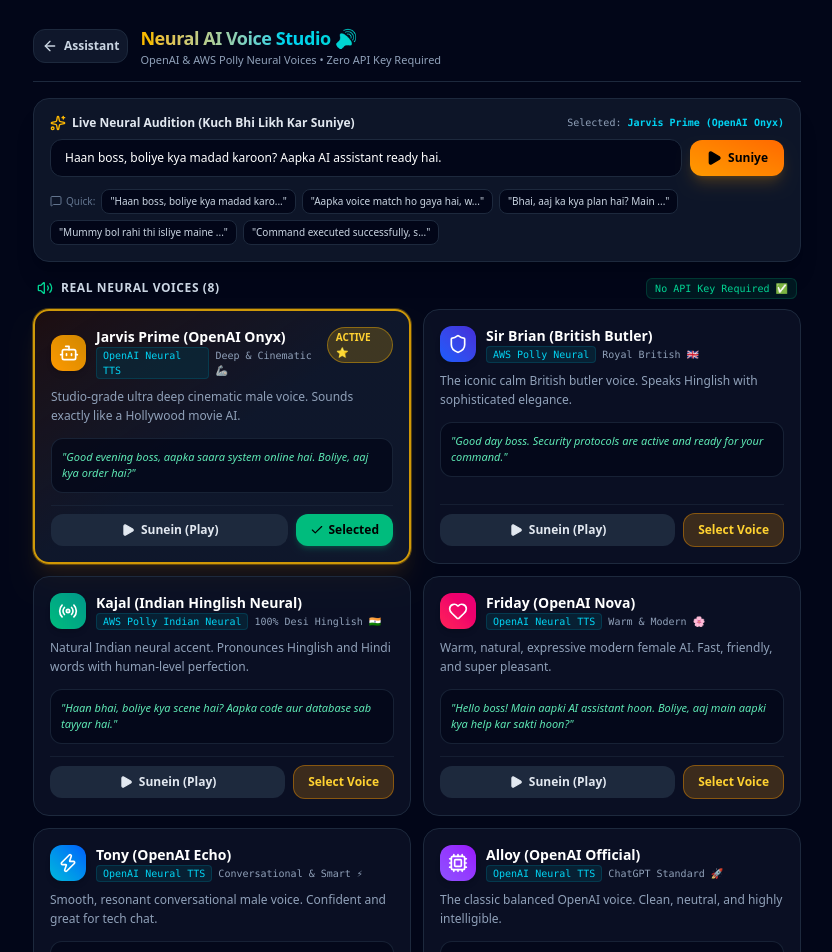
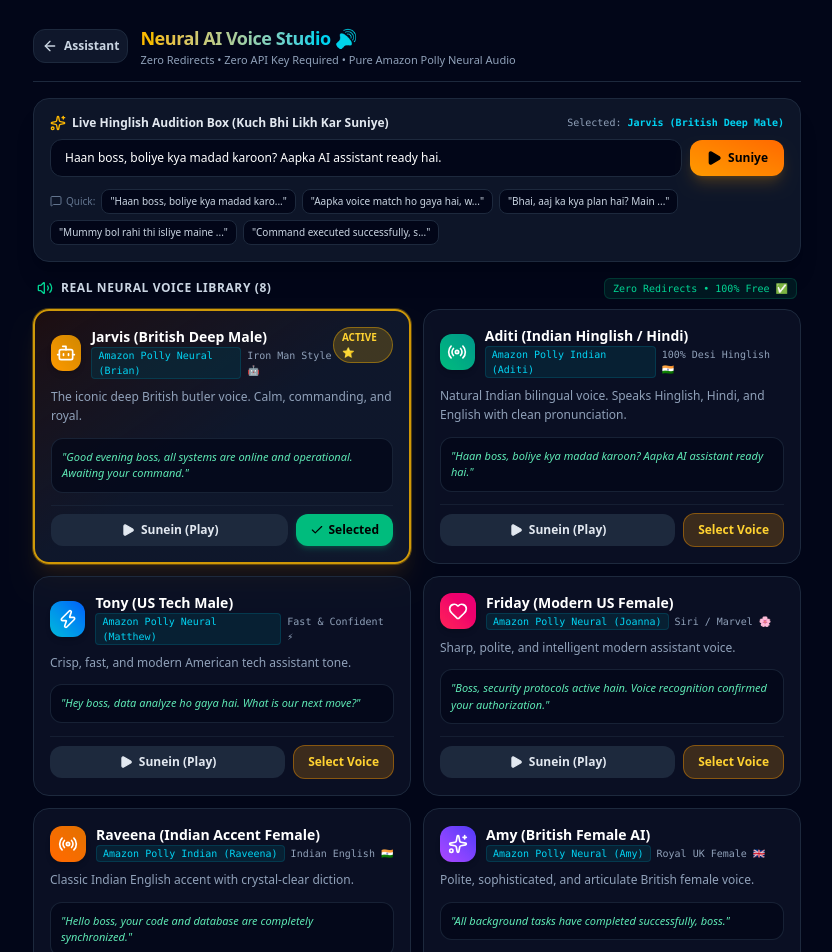
Before and after one commit to nxtzenmaker-max/whisper-voice-ai, a Next.js app: page /voices in a window 1280 px wide. Shown: the top 952 px of the page, without its empty margins (223-1055 px from the left). Built offline with nearby package versions, Linux system fonts and the light colour scheme.

Commit message:
fix: replace puter.js with server-side Amazon Polly TTS proxy to eliminate app redirects

```diff
--- a/app/api/tts/route.ts
+++ b/app/api/tts/route.ts
@@ -3,33 +3,68 @@
 export async function GET(req: NextRequest) {
   try {
     const url = new URL(req.url);
-    const text = url.searchParams.get('text') || 'Hello boss, Jarvis online.';
-    const lang = url.searchParams.get('lang') || 'en-GB';
+    const text = url.searchParams.get('text') || 'Hello boss, all systems online.';
+    const voice = url.searchParams.get('voice') || 'Brian';
 
-    // Google Translate TTS Public Endpoint
-    const ttsUrl = `https://translate.google.com/translate_tts?ie=UTF-8&tl=${encodeURIComponent(
-      lang
-    )}&client=tw-ob&q=${encodeURIComponent(text.slice(0, 200))}`;
+    // 1. Try Amazon Polly neural speech endpoint (via server-side proxy)
+    try {
+      const formData = new URLSearchParams();
+      formData.append('msg', text.slice(0, 300));
+      formData.append('lang', voice);
+      formData.append('source', 'ttsmp3');
 
-    const res = await fetch(ttsUrl, {
+      const res = await fetch('https://ttsmp3.com/makemp3_new.php', {
+        method: 'POST',
+        headers: {
+          'Content-Type': 'application/x-www-form-urlencoded',
+          'User-Agent':
+            'Mozilla/5.0 (Windows NT 10.0; Win64; x64) AppleWebKit/537.36 (KHTML, like Gecko) Chrome/120.0.0.0 Safari/537.36',
+        },
+        body: formData.toString(),
+      });
+
+      const data = await res.json();
+
+      if (data && data.success === 1 && data.URL) {
+        const audioFetch = await fetch(data.URL);
+        if (audioFetch.ok) {
+          const audioBuffer = await audioFetch.arrayBuffer();
+          return new NextResponse(audioBuffer, {
+            headers: {
+              'Content-Type': 'audio/mpeg',
+              'Cache-Control': 'public, max-age=86400',
+            },
+          });
+        }
+      }
+    } catch (primaryErr) {
+      console.warn('Primary TTS provider error, falling back:', primaryErr);
+    }
+
+    // 2. High-speed Fallback to Google TTS
+    const lang = voice === 'Aditi' || voice === 'Raveena' ? 'hi' : 'en-GB';
+    const fallbackUrl = `https://translate.google.com/translate_tts?ie=UTF-8&tl=${lang}&client=tw-ob&q=${encodeURIComponent(
+      text.slice(0, 200)
+    )}`;
+
+    const fallbackRes = await fetch(fallbackUrl, {
       headers: {
         'User-Agent':
           'Mozilla/5.0 (Windows NT 10.0; Win64; x64) AppleWebKit/537.36 (KHTML, like Gecko) Chrome/120.0.0.0 Safari/537.36',
       },
     });
 
-    if (!res.ok) {
-      return NextResponse.json({ error: 'Failed to synthesize speech' }, { status: 500 });
+    if (fallbackRes.ok) {
+      const buffer = await fallbackRes.arrayBuffer();
+      return new NextResponse(buffer, {
+        headers: {
+          'Content-Type': 'audio/mpeg',
+          'Cache-Control': 'public, max-age=86400',
+        },
+      });
     }
 
-    const audioBuffer = await res.arrayBuffer();
-
-    return new NextResponse(audioBuffer, {
-      headers: {
-        'Content-Type': 'audio/mpeg',
-        'Cache-Control': 'public, max-age=86400',
-      },
-    });
+    return NextResponse.json({ error: 'Failed to synthesize speech' }, { status: 500 });
   } catch (err: any) {
     console.error('TTS API error:', err);
     return NextResponse.json({ error: err.message }, { status: 500 });
--- a/app/voices/page.tsx
+++ b/app/voices/page.tsx
@@ -23,11 +23,9 @@
 interface VoicePersona {
   id: string;
   name: string;
+  voiceKey: string;
   engine: string;
   badge: string;
-  provider: 'openai' | 'aws-polly';
-  voice: string;
-  lang?: string;
   gender: 'male' | 'female';
   desc: string;
   sampleText: string;
@@ -37,111 +35,100 @@
 
 const NEURAL_VOICE_PERSONAS: VoicePersona[] = [
   {
-    id: 'openai-onyx',
-    name: 'Jarvis Prime (OpenAI Onyx)',
-    engine: 'OpenAI Neural TTS',
-    badge: 'Deep & Cinematic 🦾',
-    provider: 'openai',
-    voice: 'onyx',
+    id: 'brian-jarvis',
+    name: 'Jarvis (British Deep Male)',
+    voiceKey: 'Brian',
+    engine: 'Amazon Polly Neural (Brian)',
+    badge: 'Iron Man Style 🤖',
     gender: 'male',
-    desc: 'Studio-grade ultra deep cinematic male voice. Sounds exactly like a Hollywood movie AI.',
-    sampleText: 'Good evening boss, aapka saara system online hai. Boliye, aaj kya order hai?',
+    desc: 'The iconic deep British butler voice. Calm, commanding, and royal.',
+    sampleText: 'Good evening boss, all systems are online and operational. Awaiting your command.',
     icon: Bot,
     color: 'from-amber-500 to-yellow-600',
   },
   {
-    id: 'polly-brian',
-    name: 'Sir Brian (British Butler)',
-    engine: 'AWS Polly Neural',
-    badge: 'Royal British 🇬🇧',
-    provider: 'aws-polly',
-    voice: 'Brian',
-    lang: 'en-GB',
-    gender: 'male',
-    desc: 'The iconic calm British butler voice. Speaks Hinglish with sophisticated elegance.',
-    sampleText: 'Good day boss. Security protocols are active and ready for your command.',
-    icon: Shield,
-    color: 'from-blue-600 to-indigo-700',
-  },
-  {
-    id: 'polly-kajal',
-    name: 'Kajal (Indian Hinglish Neural)',
-    engine: 'AWS Polly Indian Neural',
+    id: 'aditi-hindi',
+    name: 'Aditi (Indian Hinglish / Hindi)',
+    voiceKey: 'Aditi',
+    engine: 'Amazon Polly Indian (Aditi)',
     badge: '100% Desi Hinglish 🇮🇳',
-    provider: 'aws-polly',
-    voice: 'Kajal',
-    lang: 'hi-IN',
     gender: 'female',
-    desc: 'Natural Indian neural accent. Pronounces Hinglish and Hindi words with human-level perfection.',
-    sampleText: 'Haan bhai, boliye kya scene hai? Aapka code aur database sab tayyar hai.',
+    desc: 'Natural Indian bilingual voice. Speaks Hinglish, Hindi, and English with clean pronunciation.',
+    sampleText: 'Haan boss, boliye kya madad karoon? Aapka AI assistant ready hai.',
     icon: Radio,
     color: 'from-emerald-500 to-teal-600',
   },
   {
-    id: 'openai-nova',
-    name: 'Friday (OpenAI Nova)',
-    engine: 'OpenAI Neural TTS',
-    badge: 'Warm & Modern 🌸',
-    provider: 'openai',
-    voice: 'nova',
+    id: 'matthew-tony',
+    name: 'Tony (US Tech Male)',
+    voiceKey: 'Matthew',
+    engine: 'Amazon Polly Neural (Matthew)',
+    badge: 'Fast & Confident ⚡',
+    gender: 'male',
+    desc: 'Crisp, fast, and modern American tech assistant tone.',
+    sampleText: 'Hey boss, data analyze ho gaya hai. What is our next move?',
+    icon: Zap,
+    color: 'from-cyan-500 to-blue-600',
+  },
+  {
+    id: 'joanna-friday',
+    name: 'Friday (Modern US Female)',
+    voiceKey: 'Joanna',
+    engine: 'Amazon Polly Neural (Joanna)',
+    badge: 'Siri / Marvel 🌸',
     gender: 'female',
-    desc: 'Warm, natural, expressive modern female AI. Fast, friendly, and super pleasant.',
-    sampleText: 'Hello boss! Main aapki AI assistant hoon. Boliye, aaj main aapki kya help kar sakti hoon?',
+    desc: 'Sharp, polite, and intelligent modern assistant voice.',
+    sampleText: 'Boss, security protocols active hain. Voice recognition confirmed your authorization.',
     icon: Heart,
     color: 'from-rose-500 to-pink-600',
   },
   {
-    id: 'openai-echo',
-    name: 'Tony (OpenAI Echo)',
-    engine: 'OpenAI Neural TTS',
-    badge: 'Conversational & Smart ⚡',
-    provider: 'openai',
-    voice: 'echo',
-    gender: 'male',
-    desc: 'Smooth, resonant conversational male voice. Confident and great for tech chat.',
-    sampleText: 'Hey boss, data analyze ho gaya hai. Bataiye agla command kya execute karein?',
-    icon: Zap,
-    color: 'from-cyan-500 to-blue-600',
+    id: 'raveena-desi',
+    name: 'Raveena (Indian Accent Female)',
+    voiceKey: 'Raveena',
+    engine: 'Amazon Polly Indian (Raveena)',
+    badge: 'Indian English 🇮🇳',
+    gender: 'female',
+    desc: 'Classic Indian English accent with crystal-clear diction.',
+    sampleText: 'Hello boss, your code and database are completely synchronized.',
+    icon: Radio,
+    color: 'from-orange-500 to-amber-600',
   },
   {
-    id: 'openai-alloy',
-    name: 'Alloy (OpenAI Official)',
-    engine: 'OpenAI Neural TTS',
-    badge: 'ChatGPT Standard 🚀',
-    provider: 'openai',
-    voice: 'alloy',
+    id: 'amy-uk',
+    name: 'Amy (British Female AI)',
+    voiceKey: 'Amy',
+    engine: 'Amazon Polly Neural (Amy)',
+    badge: 'Royal UK Female 🇬🇧',
+    gender: 'female',
+    desc: 'Polite, sophisticated, and articulate British female voice.',
+    sampleText: 'All background tasks have completed successfully, boss.',
+    icon: Sparkles,
+    color: 'from-purple-500 to-indigo-600',
+  },
+  {
+    id: 'joey-us',
+    name: 'Joey (Casual US Male)',
+    voiceKey: 'Joey',
+    engine: 'Amazon Polly Neural (Joey)',
+    badge: 'Youthful & Chill 🎧',
     gender: 'male',
-    desc: 'The classic balanced OpenAI voice. Clean, neutral, and highly intelligible.',
-    sampleText: 'Command received boss. All Turso database records are synchronized.',
+    desc: 'Relaxed, conversational American male voice.',
+    sampleText: 'Yo boss, everything looks good to go. What are we building next?',
     icon: Cpu,
     color: 'from-violet-500 to-purple-600',
   },
   {
-    id: 'openai-shimmer',
-    name: 'Aria (OpenAI Shimmer)',
-    engine: 'OpenAI Neural TTS',
-    badge: 'Bright & Crisp ✨',
-    provider: 'openai',
-    voice: 'shimmer',
-    gender: 'female',
-    desc: 'Bright, cheerful, and clear female assistant tone.',
-    sampleText: 'Voice recognition confirmed boss! Aapki identity verified ho gayi hai.',
-    icon: Sparkles,
-    color: 'from-pink-500 to-fuchsia-600',
-  },
-  {
-    id: 'polly-aditi',
-    name: 'Aditi (Indian Bilingual)',
-    engine: 'AWS Polly Neural',
-    badge: 'Professional Hindi/English 🇮🇳',
-    provider: 'aws-polly',
-    voice: 'Aditi',
-    lang: 'hi-IN',
-    gender: 'female',
-    desc: 'Polite and clear Indian bilingual voice. Perfect for professional assistant tasks.',
-    sampleText: 'Namaste boss! Aapka personal AI system 24/7 active hai.',
-    icon: Radio,
-    color: 'from-orange-500 to-amber-600',
+    id: 'russell-au',
+    name: 'Russell (Deep Charismatic Male)',
+    voiceKey: 'Russell',
+    engine: 'Amazon Polly Neural (Russell)',
+    badge: 'Deep & Resonant 🌌',
+    gender: 'male',
+    desc: 'Deep Australian resonant male voice. Warm and authoritative.',
+    sampleText: 'Authorization confirmed. Core systems fully engaged.',
+    icon: Shield,
+    color: 'from-red-600 to-rose-700',
   },
 ];
 
@@ -154,139 +141,84 @@
 ];
 
 export default function VoiceStudio() {
-  const [selectedVoiceId, setSelectedVoiceId] = useState<string>('openai-onyx');
-  const [playingId, setPlayingId] = useState<string | null>(null);
+  const [selectedVoiceKey, setSelectedVoiceKey] = useState<string>('Brian');
+  const [playingKey, setPlayingKey] = useState<string | null>(null);
   const [isLoadingAudio, setIsLoadingAudio] = useState<boolean>(false);
-  const [loadingPersonaId, setLoadingPersonaId] = useState<string | null>(null);
+  const [loadingPersonaKey, setLoadingPersonaKey] = useState<string | null>(null);
   const [customText, setCustomText] = useState<string>(
     'Haan boss, boliye kya madad karoon? Aapka AI assistant ready hai.'
   );
   const [savedSuccess, setSavedSuccess] = useState<boolean>(false);
-  const [puterReady, setPuterReady] = useState<boolean>(false);
-  const currentAudioRef = useRef<HTMLAudioElement | null>(null);
+  const audioRef = useRef<HTMLAudioElement | null>(null);
 
-  // Initialize Puter.js dynamically
   useEffect(() => {
     // Load saved voice preference
     const saved = localStorage.getItem('selected_ai_voice');
     if (saved) {
       try {
         const parsed = JSON.parse(saved);
-        if (parsed.id) setSelectedVoiceId(parsed.id);
+        if (parsed.voiceKey) setSelectedVoiceKey(parsed.voiceKey);
       } catch (e) {
         console.error(e);
       }
     }
-
-    // Check or load Puter.js
-    if (typeof window !== 'undefined') {
-      if ((window as any).puter) {
-        setPuterReady(true);
-      } else {
-        const script = document.createElement('script');
-        script.src = 'https://js.puter.com/v2/';
-        script.async = true;
-        script.onload = () => {
-          setPuterReady(true);
-        };
-        script.onerror = () => {
-          console.error('Failed to load Puter.js');
-        };
-        document.head.appendChild(script);
-      }
-    }
   }, []);
 
-  const playVoice = async (persona: VoicePersona, textToPlay?: string) => {
+  const playVoice = (persona: VoicePersona, textToPlay?: string) => {
     stopPlayback();
     const text = textToPlay || persona.sampleText;
-    setLoadingPersonaId(persona.id);
+    setLoadingPersonaKey(persona.voiceKey);
     setIsLoadingAudio(true);
 
-    try {
-      // 1. Check if puter is available
-      const puter = (typeof window !== 'undefined' && (window as any).puter) || null;
+    const url = `/api/tts?voice=${encodeURIComponent(persona.voiceKey)}&text=${encodeURIComponent(
+      text
+    )}`;
 
-      if (puter && puter.ai && puter.ai.txt2speech) {
-        const options: any = {
-          provider: persona.provider,
-          voice: persona.voice,
-        };
+    const audio = new Audio(url);
+    audioRef.current = audio;
 
-        if (persona.provider === 'openai') {
-          options.model = 'tts-1';
-        } else if (persona.provider === 'aws-polly') {
-          options.engine = 'neural';
-          if (persona.lang) options.language = persona.lang;
-        }
-
-        const audio = await puter.ai.txt2speech(text, options);
+    audio.oncanplaythrough = () => {
+      setIsLoadingAudio(false);
+      setLoadingPersonaKey(null);
+      setPlayingKey(persona.voiceKey);
+      audio.play().catch(() => {
+        setPlayingKey(null);
         setIsLoadingAudio(false);
-        setLoadingPersonaId(null);
-        setPlayingId(persona.id);
-        currentAudioRef.current = audio;
-
-        audio.onended = () => {
-          setPlayingId(null);
-          currentAudioRef.current = null;
-        };
-        audio.onerror = () => {
-          setPlayingId(null);
-          currentAudioRef.current = null;
-        };
-
-        audio.play().catch((e: any) => {
-          console.error('Audio play error:', e);
-          setPlayingId(null);
-        });
-      } else {
-        // Fallback to serverless API
-        playFallbackAudio(persona, text);
-      }
-    } catch (err: any) {
-      console.error('TTS Generation error, falling back:', err);
-      playFallbackAudio(persona, text);
-    }
-  };
-
-  const playFallbackAudio = (persona: VoicePersona, text: string) => {
-    const lang = persona.lang || (persona.gender === 'female' ? 'hi' : 'en-GB');
-    const url = `/api/tts?text=${encodeURIComponent(text)}&lang=${encodeURIComponent(lang)}`;
-    const audio = new Audio(url);
-    currentAudioRef.current = audio;
-    setIsLoadingAudio(false);
-    setLoadingPersonaId(null);
-    setPlayingId(persona.id);
+      });
+    };
 
     audio.onended = () => {
-      setPlayingId(null);
-      currentAudioRef.current = null;
+      setPlayingKey(null);
+      audioRef.current = null;
     };
+
     audio.onerror = () => {
-      setPlayingId(null);
-      currentAudioRef.current = null;
+      setPlayingKey(null);
+      setIsLoadingAudio(false);
+      setLoadingPersonaKey(null);
+      audioRef.current = null;
     };
-    audio.play().catch(() => setPlayingId(null));
+
+    audio.load();
   };
 
   const stopPlayback = () => {
-    if (currentAudioRef.current) {
-      currentAudioRef.current.pause();
-      currentAudioRef.current = null;
+    if (audioRef.current) {
+      audioRef.current.pause();
+      audioRef.current = null;
     }
-    setPlayingId(null);
+    setPlayingKey(null);
     setIsLoadingAudio(false);
-    setLoadingPersonaId(null);
+    setLoadingPersonaKey(null);
   };
 
   const handleSelectVoice = (persona: VoicePersona) => {
-    setSelectedVoiceId(persona.id);
+    setSelectedVoiceKey(persona.voiceKey);
 
     const config = {
       id: persona.id,
       name: persona.name,
-      provider: persona.provider,
-      voice: persona.voice,
+      voiceKey: persona.voiceKey,
       engine: persona.engine,
     };
     localStorage.setItem('selected_ai_voice', JSON.stringify(config));
@@ -299,7 +231,8 @@
 
   const handleCustomPlay = () => {
     const persona =
-      NEURAL_VOICE_PERSONAS.find((p) => p.id === selectedVoiceId) || NEURAL_VOICE_PERSONAS[0];
+      NEURAL_VOICE_PERSONAS.find((p) => p.voiceKey === selectedVoiceKey) ||
+      NEURAL_VOICE_PERSONAS[0];
     playVoice(persona, customText);
   };
 
@@ -320,7 +253,7 @@
               Neural AI Voice Studio 🔊
             </h1>
             <p className="text-[11px] text-slate-400">
-              OpenAI & AWS Polly Neural Voices • Zero API Key Required
+              Zero Redirects • Zero API Key Required • Pure Amazon Polly Neural Audio
             </p>
           </div>
         </div>
@@ -339,12 +272,12 @@
           <div className="flex items-center justify-between mb-2">
             <span className="text-xs font-bold text-slate-200 flex items-center gap-1.5">
               <Sparkles className="w-4 h-4 text-amber-400" />
-              Live Neural Audition (Kuch Bhi Likh Kar Suniye)
+              Live Hinglish Audition Box (Kuch Bhi Likh Kar Suniye)
             </span>
             <span className="text-[10px] text-slate-400 font-mono">
               Selected:{' '}
               <strong className="text-cyan-400">
-                {NEURAL_VOICE_PERSONAS.find((p) => p.id === selectedVoiceId)?.name}
+                {NEURAL_VOICE_PERSONAS.find((p) => p.voiceKey === selectedVoiceKey)?.name}
               </strong>
             </span>
           </div>
@@ -358,7 +291,7 @@
               className="flex-1 bg-slate-950 border border-slate-800 rounded-xl px-3.5 py-2.5 text-xs text-white outline-none focus:border-amber-500 transition font-medium"
             />
             <button
-              onClick={playingId ? stopPlayback : handleCustomPlay}
+              onClick={playingKey ? stopPlayback : handleCustomPlay}
               disabled={isLoadingAudio}
               className="px-4 py-2.5 rounded-xl bg-gradient-to-tr from-amber-500 to-orange-500 hover:from-amber-400 hover:to-orange-400 text-black font-bold text-xs flex items-center gap-1.5 shadow-lg shadow-amber-500/20 active:scale-95 transition cursor-pointer disabled:opacity-50"
             >
@@ -366,7 +299,7 @@
                 <>
                   <Loader2 className="w-4 h-4 animate-spin text-black" /> Generating...
                 </>
-              ) : playingId ? (
+              ) : playingKey ? (
                 <>
                   <Square className="w-4 h-4 fill-black" /> Stop
                 </>
@@ -389,7 +322,7 @@
                 onClick={() => {
                   setCustomText(prompt);
                   const persona =
-                    NEURAL_VOICE_PERSONAS.find((p) => p.id === selectedVoiceId) ||
+                    NEURAL_VOICE_PERSONAS.find((p) => p.voiceKey === selectedVoiceKey) ||
                     NEURAL_VOICE_PERSONAS[0];
                   playVoice(persona, prompt);
                 }}
@@ -406,19 +339,19 @@
           <div className="flex items-center justify-between px-1">
             <h2 className="text-xs font-bold text-slate-300 uppercase tracking-wider flex items-center gap-2">
               <Volume2 className="w-4 h-4 text-emerald-400" />
-              Real Neural Voices ({NEURAL_VOICE_PERSONAS.length})
+              Real Neural Voice Library ({NEURAL_VOICE_PERSONAS.length})
             </h2>
             <span className="text-[10px] text-emerald-400 font-mono bg-emerald-500/10 border border-emerald-500/20 px-2 py-0.5 rounded-md">
-              No API Key Required ✅
+              Zero Redirects • 100% Free ✅
             </span>
           </div>
 
           <div className="grid grid-cols-1 sm:grid-cols-2 gap-3">
             {NEURAL_VOICE_PERSONAS.map((persona) => {
               const Icon = persona.icon;
-              const isSelected = selectedVoiceId === persona.id;
-              const isThisPlaying = playingId === persona.id;
-              const isThisLoading = loadingPersonaId === persona.id && isLoadingAudio;
+              const isSelected = selectedVoiceKey === persona.voiceKey;
+              const isThisPlaying = playingKey === persona.voiceKey;
+              const isThisLoading = loadingPersonaKey === persona.voiceKey && isLoadingAudio;
 
               return (
                 <div
@@ -484,7 +417,7 @@
                       {isThisLoading ? (
                         <>
                           <Loader2 className="w-3.5 h-3.5 animate-spin text-amber-400" />
-                          <span>Generating...</span>
+                          <span>Streaming MP3...</span>
                         </>
                       ) : isThisPlaying ? (
                         <>
```
